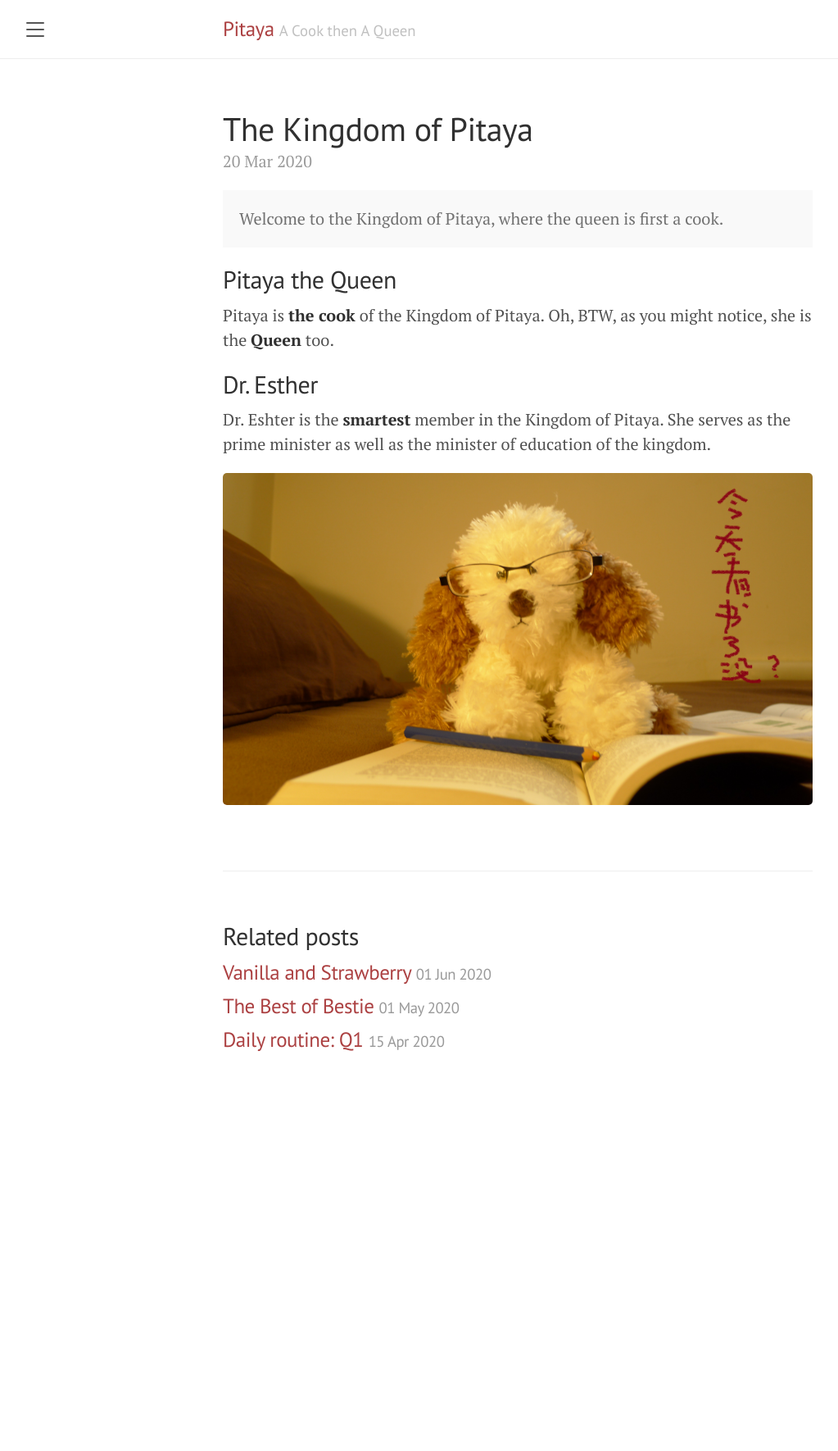
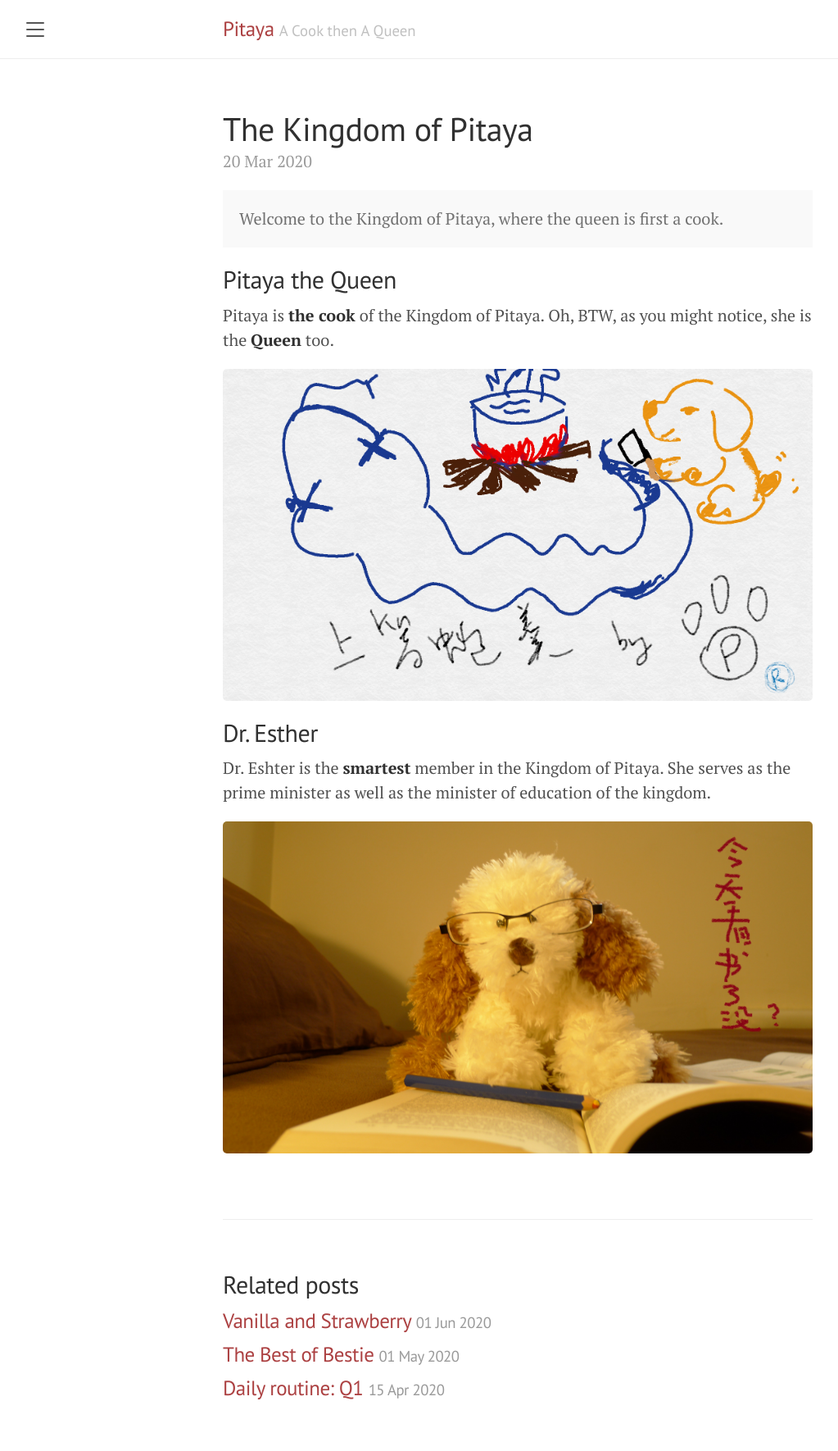
Before and after one commit to PTY-GH/Kingdom, a Jekyll site: the page built from _posts/2020-03-20-the-kingdom-of-pitaya.md, in a window 1280 px wide. Shown: the whole page at 82% size, without its empty margins (8-1031 px from the left). Built offline with Jekyll 4.4.1, drawn with Linux system fonts in a browser that asks for light colours; before the commit the page ends 1345 px from its top, so only the background shows below that.

Commit message:
Update pitaya

```diff
--- a/_posts/2020-03-20-the-kingdom-of-pitaya.md
+++ b/_posts/2020-03-20-the-kingdom-of-pitaya.md
@@ -10,6 +10,7 @@ title: The Kingdom of Pitaya
 
 ## Pitaya the Queen
 Pitaya is <strong>the cook</strong> of the Kingdom of Pitaya. Oh, BTW, as you might notice, she is the <strong>Queen</strong> too.
+<p align='center'><img src='{{site.baseurl}}/public/assets/img/pitaya.png' alt='tasty snake soup.'></p>
 
 ## Dr. Esther
 Dr. Eshter is the <strong>smartest</strong> member in the Kingdom of Pitaya. She serves as the prime minister as well as the minister of education of the kingdom.
```
Also changed, not shown: public/assets/img/pitaya.png (added).
